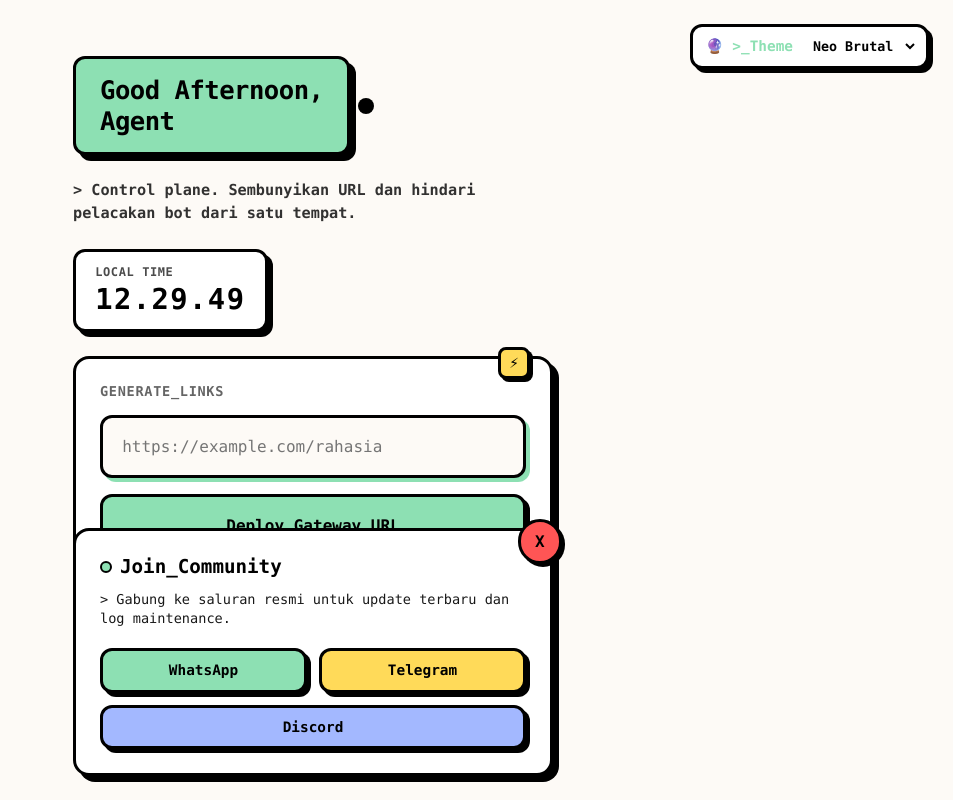
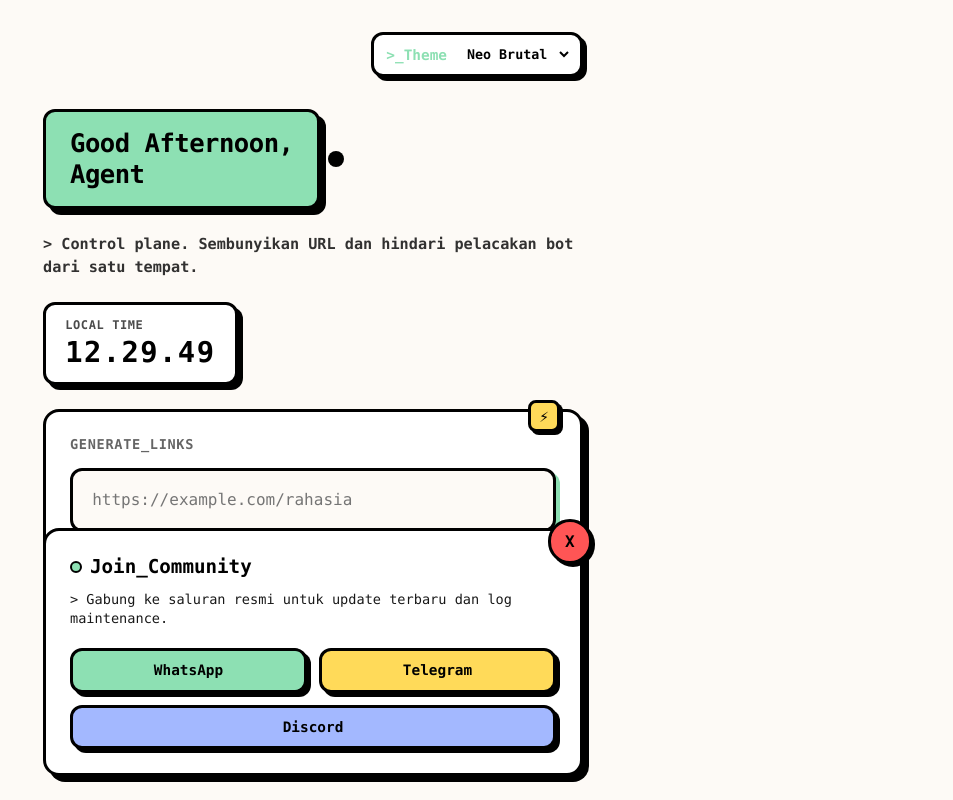
Before and after one commit to Noxm007Real/ZeroTrace, a website: page public/index.html in a window 1280 px wide. Shown: the whole page, without its empty margins (327-1280 px from the left). Drawn offline with Linux system fonts and the light colour scheme.

Commit message:
Adjust layout and styles for theme switcher and container

```diff
--- a/public/index.html
+++ b/public/index.html
@@ -14,18 +14,18 @@
     body.theme-monokai { --bg: #272822; --card: #3e3d32; --border: #75715e; --primary: #a6e22e; --secondary: #fd971f; --text: #f8f8f2; --discord: #66d9ef; }
 
     * { box-sizing: border-box; margin: 0; padding: 0; font-family: 'Consolas', 'Courier New', monospace; }
-    /* Padding bawah diperbesar agar tidak tertutup widget mengambang */
-    body { background: var(--bg); color: var(--text); display: flex; flex-direction: column; align-items: center; justify-content: flex-start; min-height: 100vh; padding: 2.5rem 1.5rem 120px 1.5rem; transition: background 0.3s; }
+    body { background: var(--bg); color: var(--text); display: flex; flex-direction: column; align-items: center; justify-content: flex-start; min-height: 100vh; padding: 2rem 1.5rem 140px 1.5rem; transition: background 0.3s; }
 
-    /* Kontrol Tema di Kanan Atas dengan Desain Baru */
+    /* Kontainer utama diperlebar untuk Desktop */
+    .container { width: 100%; max-width: 540px; display: flex; flex-direction: column; gap: 1.5rem; }
+
+    /* Kontrol Tema dipindah ke dalam aliran dokumen agar tidak menabrak */
+    .theme-switcher-wrapper { display: flex; justify-content: flex-end; width: 100%; margin-bottom: 0.5rem; }
     .theme-switcher {
-      position: absolute;
-      top: 1.5rem;
-      right: 1.5rem;
       background: var(--card);
       border: 3px solid var(--border);
       border-radius: 12px;
-      display: flex;
+      display: inline-flex;
       align-items: center;
       padding: 0.2rem 0.5rem 0.2rem 0.8rem;
       box-shadow: 4px 4px 0px var(--border);
@@ -33,11 +33,8 @@
     .theme-switcher span { font-weight: 900; color: var(--primary); margin-right: 0.5rem; font-size: 0.9rem; }
     .theme-switcher select { background: transparent; color: var(--text); border: none; font-weight: bold; font-family: inherit; cursor: pointer; outline: none; padding: 0.5rem; }
 
-    .container { width: 100%; max-width: 480px; display: flex; flex-direction: column; gap: 1.5rem; margin-top: 1rem; }
-
     .greeting-wrapper { display: flex; align-items: center; gap: 0.5rem; }
     .greeting-box { background: var(--primary); color: var(--bg); border: 3px solid var(--border); padding: 1rem 1.5rem; border-radius: 12px; font-size: 1.6rem; font-weight: 900; box-shadow: 6px 6px 0px var(--border); letter-spacing: -0.02em; line-height: 1.2; }
-    /* Penyesuaian teks agar tetap terbaca jika temanya terang (Neo) */
     body.theme-neo .greeting-box { color: var(--text); }
 
     .greeting-circle { width: 16px; height: 16px; background: var(--border); border-radius: 50%; flex-shrink: 0; }
@@ -69,14 +66,14 @@
     .result a { color: var(--primary); font-weight: bold; word-break: break-all; text-decoration: none; display: block; margin-top: 0.5rem; font-size: 0.95rem; }
     body.theme-neo .result a { color: var(--text); }
 
-    /* Community Widget (Floating / Mengambang di Bawah) */
+    /* Community Widget (Lebar disesuaikan dengan kontainer Desktop) */
     .community-card {
       position: fixed;
       bottom: 1.5rem;
       left: 50%;
       transform: translateX(-50%);
       width: calc(100% - 3rem);
-      max-width: 480px;
+      max-width: 540px;
       background: var(--card);
       border: 3px solid var(--border);
       border-radius: 16px;
@@ -87,7 +84,6 @@
     }
     @keyframes slideUp { from { bottom: -100px; opacity: 0; } to { bottom: 1.5rem; opacity: 1; } }
 
-    /* Tombol Close "X" */
     .btn-close {
       position: absolute;
       top: -12px;
@@ -125,8 +121,12 @@
 </head>
 <body class="theme-neo">
 
+  <div class="container">
+
+    <!-- Wrapper khusus agar tombol ganti tema ada di dalam kontainer dan tidak menimpa teks -->
+    <div class="theme-switcher-wrapper">
       <div class="theme-switcher">
-    <span>🔮 >_Theme</span>
+        <span>>_Theme</span>
         <select id="themeSelect" onchange="switchTheme()">
           <option value="theme-neo">Neo Brutal</option>
           <option value="theme-nord">Nord</option>
@@ -136,8 +136,7 @@
           <option value="theme-monokai">Monokai</option>
         </select>
       </div>
-
-  <div class="container">
+    </div>
 
     <div class="greeting-wrapper">
       <div class="greeting-box" id="greetingText">Good Night,<br>Agent</div>
@@ -195,7 +194,6 @@
     }
 
     // Sistem Widget & Audio
-    // GANTI URL DI BAWAH INI DENGAN URL MP3/AUDIO ANDA NANTINYA
     const closeAudio = new Audio('https://www.soundhelix.com/examples/mp3/SoundHelix-Song-1.mp3');
 
     function closeCommunity() {
@@ -210,7 +208,7 @@
       if (hour >= 5 && hour < 12) greeting = "Good Morning";
       else if (hour >= 12 && hour < 15) greeting = "Good Afternoon";
       else if (hour >= 15 && hour < 18) greeting = "Good Evening";
-      // Konsisten menggunakan panggilan "Agent"
+
       document.getElementById('greetingText').innerHTML = `${greeting},<br>Agent`;
     }
 
```
Lines whose indentation alone changed are shown as unchanged.
